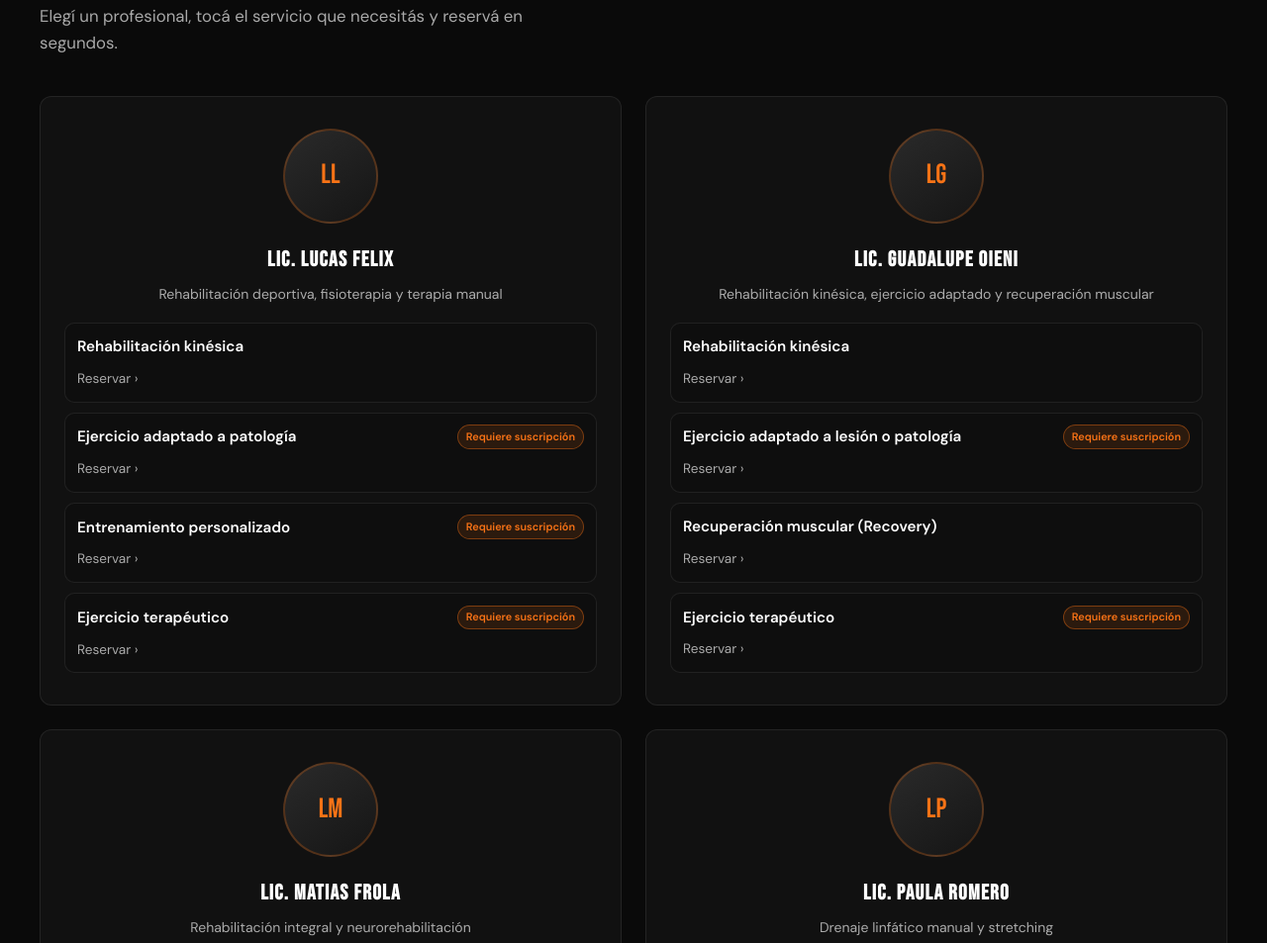
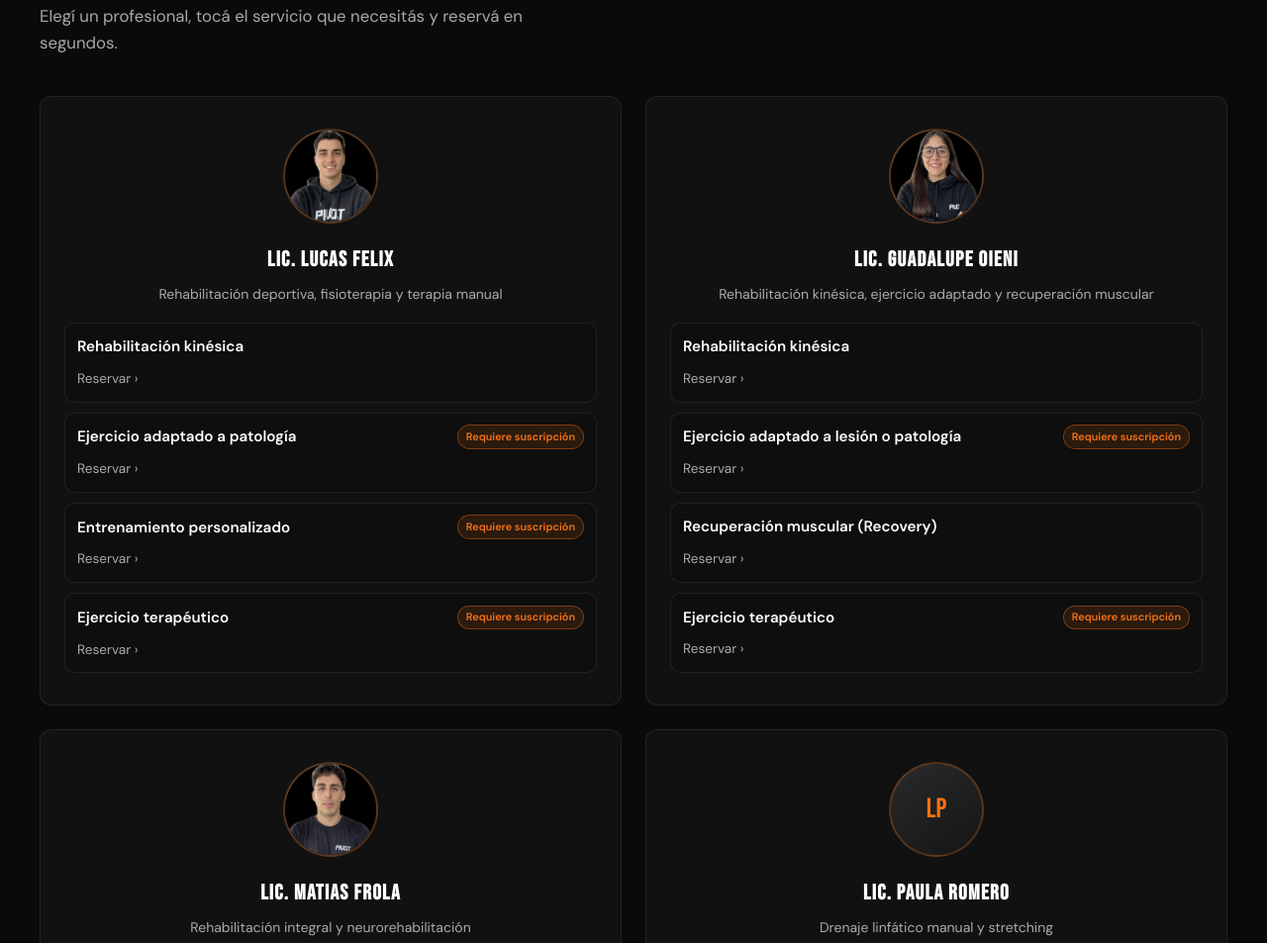
Before and after one commit to josedaminato/pivot.kine, a plain HTML site: page index.html in a window 1280 px wide. Shown: the part 5539-6492 px from the top of the page at 99% size. Drawn offline with Linux system fonts and the light colour scheme.

Commit message:
Agrega fotos del equipo en las tarjetas de kinesiólogos.
Reemplaza las iniciales por retratos de Lucas, Guadalupe y Matias en la sección Equipo.

Co-authored-by: Cursor <cursoragent@cursor.com>

```diff
--- a/index.html
+++ b/index.html
@@ -853,9 +853,17 @@
       display: flex;
       align-items: center;
       justify-content: center;
+      overflow: hidden;
       font-family: var(--font-display);
       font-size: 1.75rem;
       color: var(--accent);
+    }
+
+    .team-card__avatar img {
+      width: 100%;
+      height: 100%;
+      object-fit: cover;
+      object-position: center top;
     }
 
     .team-card__name {
@@ -1652,7 +1660,9 @@
         </p>
         <div class="team-grid">
           <article class="team-card reveal">
-            <div class="team-card__avatar" aria-hidden="true">LL</div>
+            <div class="team-card__avatar">
+              <img src="assets/team/lucas-felix.jpeg" alt="Lic. Lucas Felix" width="96" height="96" loading="lazy" decoding="async" />
+            </div>
             <h3 class="team-card__name">Lic. Lucas Felix</h3>
             <p class="team-card__role">Rehabilitación deportiva, fisioterapia y terapia manual</p>
             <ul class="team-services">
@@ -1675,7 +1685,9 @@
             </ul>
           </article>
           <article class="team-card reveal">
-            <div class="team-card__avatar" aria-hidden="true">LG</div>
+            <div class="team-card__avatar">
+              <img src="assets/team/guadalupe-oieni.jpeg" alt="Lic. Guadalupe Oieni" width="96" height="96" loading="lazy" decoding="async" />
+            </div>
             <h3 class="team-card__name">Lic. Guadalupe Oieni</h3>
             <p class="team-card__role">Rehabilitación kinésica, ejercicio adaptado y recuperación muscular</p>
             <ul class="team-services">
@@ -1698,7 +1710,9 @@
             </ul>
           </article>
           <article class="team-card reveal">
-            <div class="team-card__avatar" aria-hidden="true">LM</div>
+            <div class="team-card__avatar">
+              <img src="assets/team/matias-frola.jpeg" alt="Lic. Matias Frola" width="96" height="96" loading="lazy" decoding="async" />
+            </div>
             <h3 class="team-card__name">Lic. Matias Frola</h3>
             <p class="team-card__role">Rehabilitación integral y neurorehabilitación</p>
             <ul class="team-services">
```
Also changed, not shown: assets/team/guadalupe-oieni.jpeg (added), assets/team/lucas-felix.jpeg (added), assets/team/matias-frola.jpeg (added).
